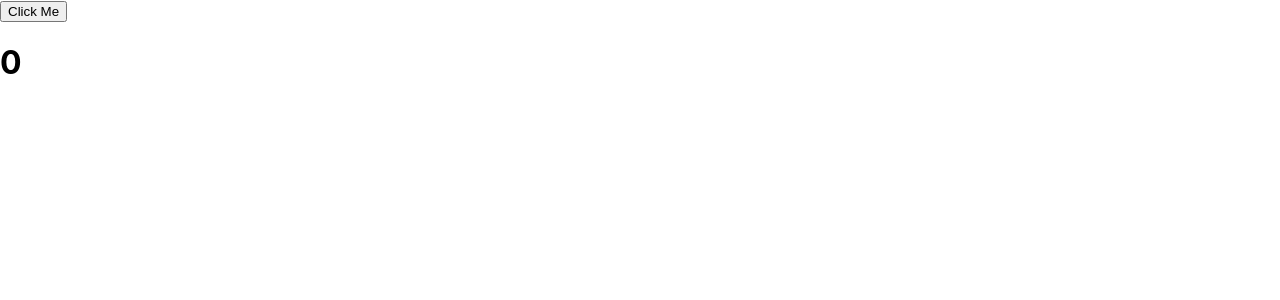
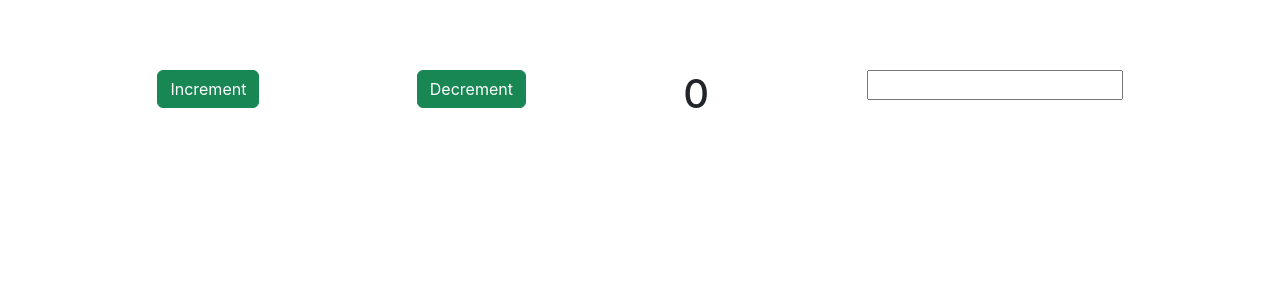
Before and after one commit to digikullReact/julyfsreact, a React (Create React App) app: page / in a window 1280 px wide. Shown: the top 300 px of the page. Built offline with nearby package versions, Linux system fonts and the light colour scheme.

Commit message:
use state intro

```diff
--- a/public/index.html
+++ b/public/index.html
@@ -14,6 +14,8 @@
       content="Web site created using create-react-app"
     />
     <link rel="apple-touch-icon" href="%PUBLIC_URL%/logo192.png" />
+    <!-- CSS only -->
+<link href="https://cdn.jsdelivr.net/npm/bootstrap@5.2.2/dist/css/bootstrap.min.css" rel="stylesheet" integrity="sha384-Zenh87qX5JnK2Jl0vWa8Ck2rdkQ2Bzep5IDxbcnCeuOxjzrPF/et3URy9Bv1WTRi" crossorigin="anonymous">
     <!--
       manifest.json provides metadata used when your web app is installed on a
       user's mobile device or desktop. See https://developers.google.com/web/fundamentals/web-app-manifest/
--- a/src/App.js
+++ b/src/App.js
@@ -1,35 +1,98 @@
 import logo from './logo.svg';
 import './App.css';
+import {useState} from "react";
 
-import { useState } from 'react';
 
-import Home from './components/Home';
-import Contact from './components/Contact';
+// what is state --->
+
+// state is just the data stored /showed /visible in your component at particular moment
+
+
+/**
+ *
+ *    [{"price":7899,screensize:"23.8","company":"lenovo","discount":44,"refrate":"60hz":rating:4.4},{"price":7899,screensize:"23.8","company":"lenovo","discount":44,"refrate":"60hz":rating:4.4},
+ * {"price":7899,screensize:"23.8","company":"lenovo","discount":44,"refrate":"60hz":rating:4.4},{"price":7899,screensize:"23.8","company":"lenovo","discount":44,"refrate":"60hz":rating:4.4}]
+ */
+
+// price - 7899
+// scrrensize-23.8
+// company --Lenovo
+// discount- 44
+
+// refrate -60hz
+// rating -4.4
+
 
 
 function App() {
+  console.log(useState(0))
+ const [counter,setCounter] =useState(0)  // {}  // []
 
-  let  [state,setState]=useState(0);
+ const [value,setValue] =useState("")  // {}  // []
 
-/// j svariabls or functions will come here -->
 
-const doSomething=()=>{
 
-//  value++;
+const increment=()=>{
 
-  //document.getElementById("heading").innerText=value;
-  setState(state++);
+  setCounter(counter+1)
+
+}
+
+const decrement=()=>{
+  setCounter(counter-1)
+
+
+
+}
+
+const change=(event)=>{
+
+  console.log(event.target.value);
+  setValue(event.target.value);
 
 
 
 }
 
 return(
-  <div>
-    <button onClick={doSomething}>
-  Click Me
-</button>
-<h1 id='heading'>{state}</h1>
+  <div style={{display:"flex" ,justifyContent:"space-evenly" ,marginTop:"70px"}}>
+    <div>
+    <button onClick={increment} className={"btn btn-success"}>
+
+ Increment
+    </button>
+
+    </div>
+
+    <div>
+    <button onClick={decrement} className={"btn btn-success"}>
+
+ Decrement
+    </button>
+
+    </div>
+
+
+
+    <div>
+
+      <h1 id={"count"}>{counter}</h1>
+
+
+    </div>
+
+
+
+    <div>
+
+
+<input type={"text"}  onChange={change}/>
+
+
+    </div>
+
+
+
 
   </div>
 
--- a/src/index.js
+++ b/src/index.js
@@ -6,9 +6,9 @@ import reportWebVitals from './reportWebVitals';
 
 const root = ReactDOM.createRoot(document.getElementById('root'));
 root.render(
-  <React.StrictMode>
+
     <App />
-  </React.StrictMode>
+
 );
 
 // If you want to start measuring performance in your app, pass a function
```
